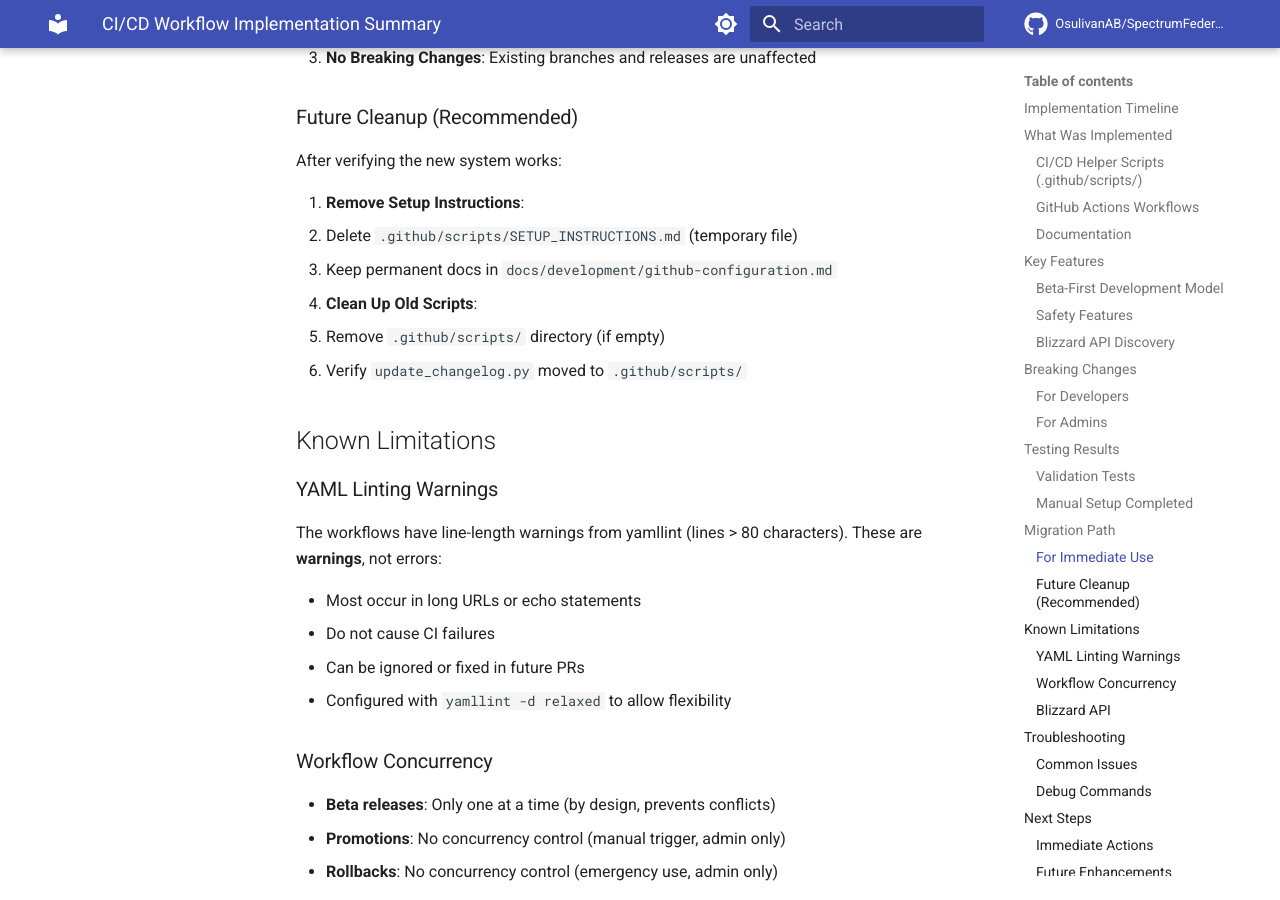
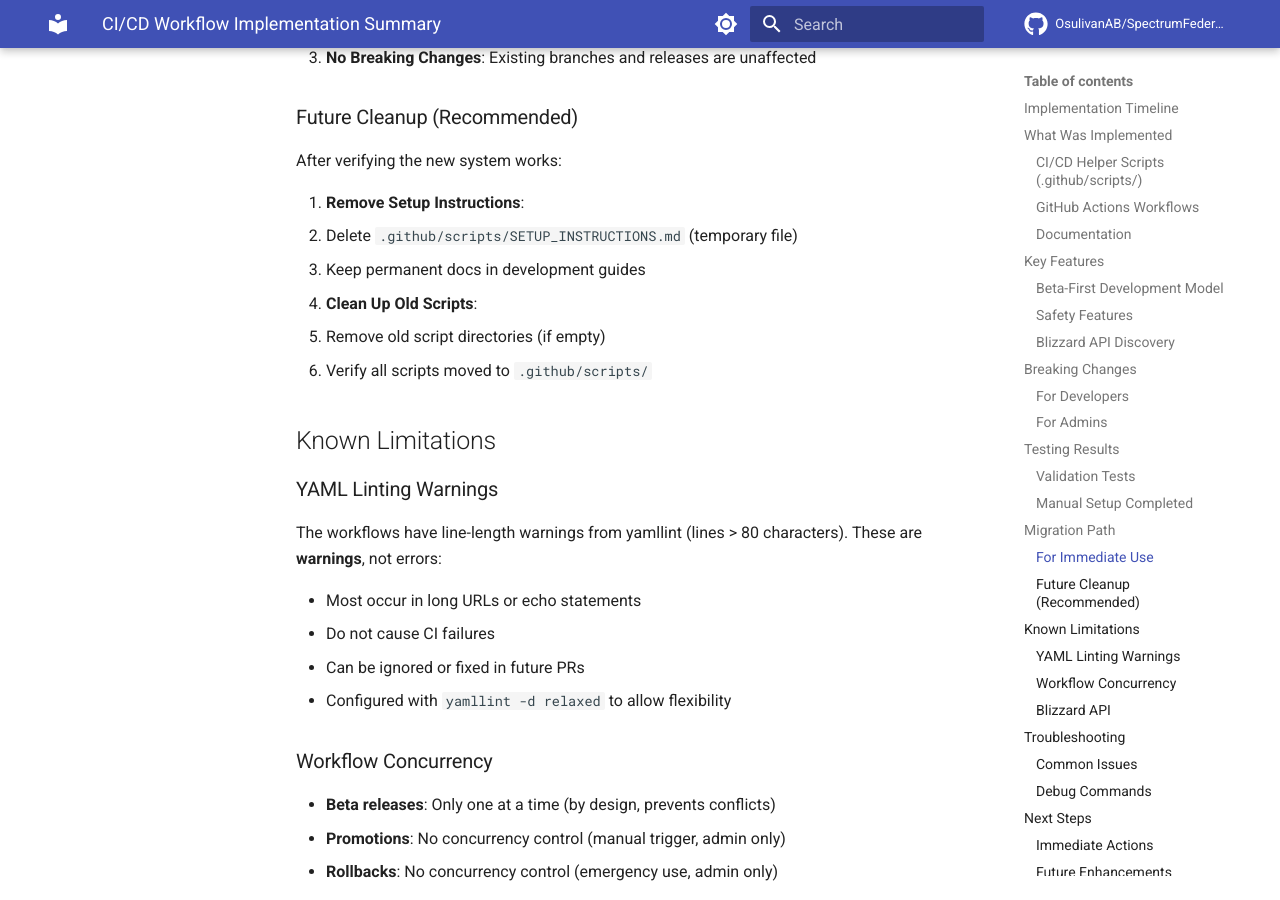
Before and after one commit to OsulivanAB/SpectrumFederation, an MkDocs documentation site: the page built from docs/development/implementation-summary.md, in a window 1280 px wide and 900 px high, scrolled down 4130 px. Built offline with MkDocs 1.6.1 and Material for MkDocs 9.7.7, drawn with Linux system fonts in a browser that asks for light colours; comment, search, counter and statistics services are not loaded; some of the changed text lies outside the part shown.

Commit message:
docs: remove broken github-configuration.md references

```diff
--- a/docs/development/implementation-summary.md
+++ b/docs/development/implementation-summary.md
@@ -56,7 +56,6 @@
 
 **New Documentation**:
 - `docs/development/workflows.md` - Comprehensive workflow guide with diagrams
-- `docs/development/github-configuration.md` - GitHub setup instructions
 - `.github/scripts/README.md` - Python scripts documentation with workflow integration
 
 **Updated Documentation**:
@@ -178,11 +177,11 @@
 
 1. **Remove Setup Instructions**:
    - Delete `.github/scripts/SETUP_INSTRUCTIONS.md` (temporary file)
-   - Keep permanent docs in `docs/development/github-configuration.md`
+   - Keep permanent docs in development guides
 
 2. **Clean Up Old Scripts**:
-   - Remove `.github/scripts/` directory (if empty)
-   - Verify `update_changelog.py` moved to `.github/scripts/`
+   - Remove old script directories (if empty)
+   - Verify all scripts moved to `.github/scripts/`
 
 ## Known Limitations
 
@@ -282,11 +281,10 @@
 - `.github/scripts/publish_release.py`
 - `.github/scripts/test_blizzard_api.py`
 
-**Documentation** (4 files):
+**Documentation** (3 files):
 - `.github/scripts/README.md`
 - `.github/scripts/SETUP_INSTRUCTIONS.md` (temporary)
 - `docs/development/workflows.md`
-- `docs/development/github-configuration.md`
 
 **Workflows** (4 files):
 - `.github/workflows/pr-beta-validation.yml`
@@ -338,6 +336,5 @@
 ## References
 
 - [Workflow Guide](workflows.md) - Comprehensive workflow documentation
-- [GitHub Configuration](github-configuration.md) - Setup instructions
 
 **Note**: For Python helper script documentation, see `.github/scripts/README.md` in the repository root.
```
Also changed, not shown: docs/development/promoting-to-main.md (+0 -1 lines), docs/development/workflows.md (+0 -5 lines).
